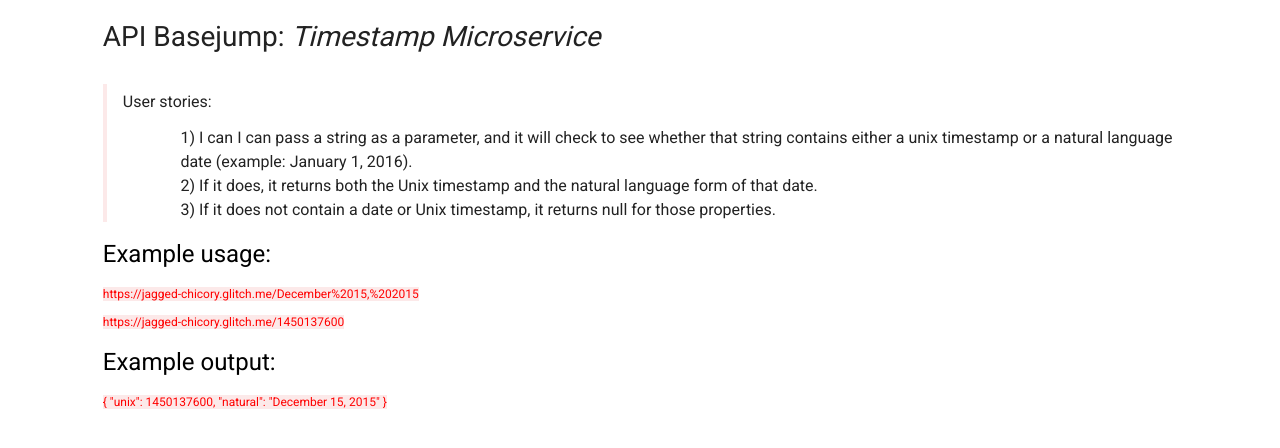
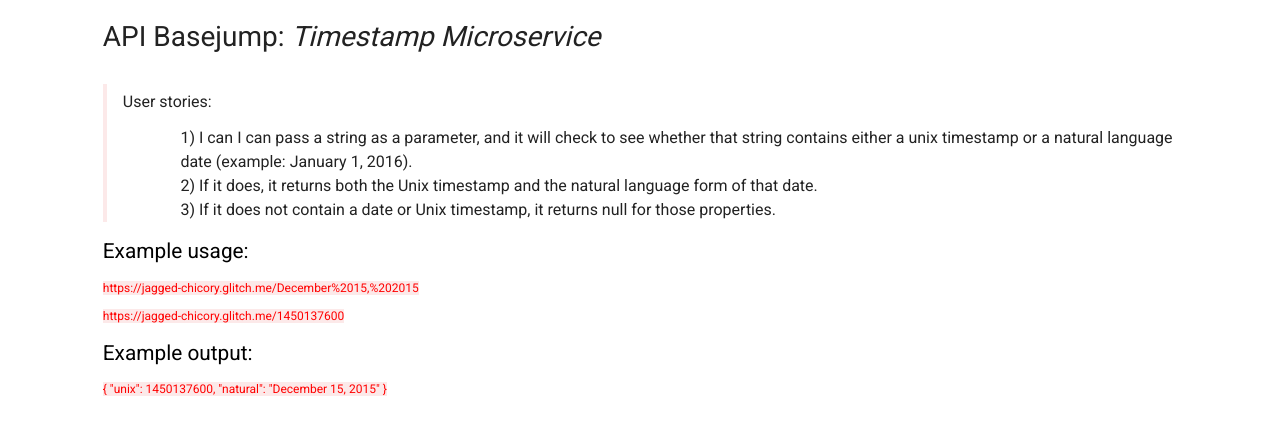
Before and after one commit to JP-Dub/timestamp, a website: page views/index.html in a window 1280 px wide. Drawn offline with Linux system fonts and the light colour scheme.

Commit message:
update of package.json

```diff
--- a/package.json
+++ b/package.json
@@ -1,8 +1,4 @@
 {
-  "//1": "describes your app and its dependencies",
-  "//2": "https://docs.npmjs.com/files/package.json",
-  "//3": "updating this file will download and update your packages",
-
   "name": "timestamp",
   "version": "0.0.1",
   "description": "FCC Basejump: Timestamp-microservice",
--- a/public/style.css
+++ b/public/style.css
@@ -72,7 +72,7 @@ footer p {
 
 .example {
   font-size: 26px;
-  font-size: 3vmin;
+  font-size: 2.6vmin;
   background-color: white;
   color: black;
 }
```
Also changed, not shown: .config/configstore/update-notifier-npm.json.
